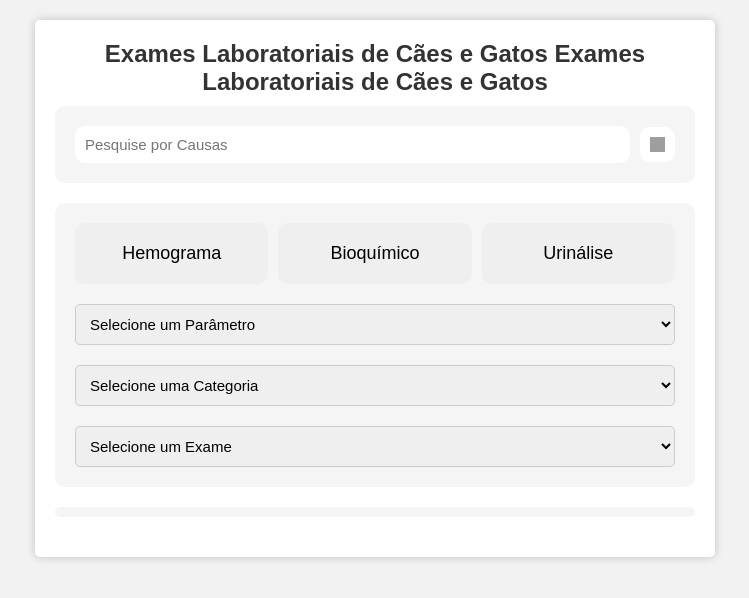
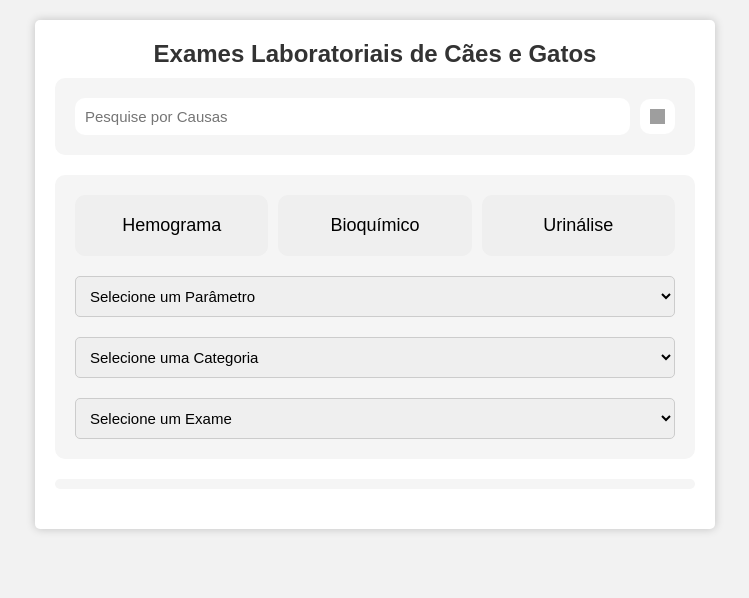
Before and after one commit to w-works/exames-laboratoriais, a plain HTML site: page index.html in a window 1280 px wide. Shown: the whole page, without its empty margins (265-1014 px from the left). Drawn offline with Linux system fonts and the light colour scheme; grey boxes are pictures that could not be loaded.

Commit message:
alteracao titulo principal

```diff
--- a/index.html
+++ b/index.html
@@ -13,8 +13,6 @@
         <div style="display: flex; align-items: center; justify-content: center;">
             <h1 style="text-align: center; margin-bottom: 10px;">
                 Exames Laboratoriais de Cães e Gatos
-                Exames Laboratoriais de Cães e Gatos
-
             </h1>
         </div>
 
```
